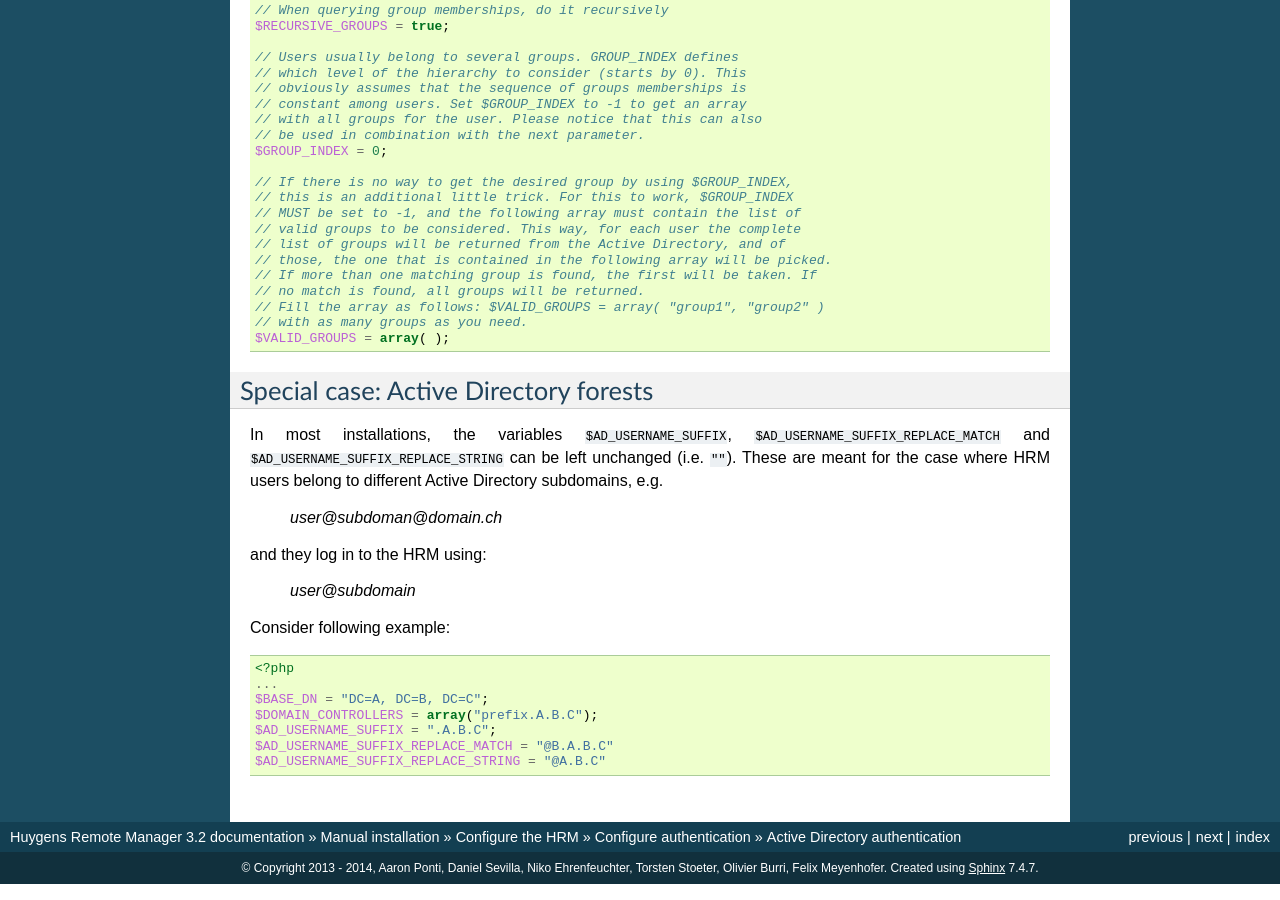
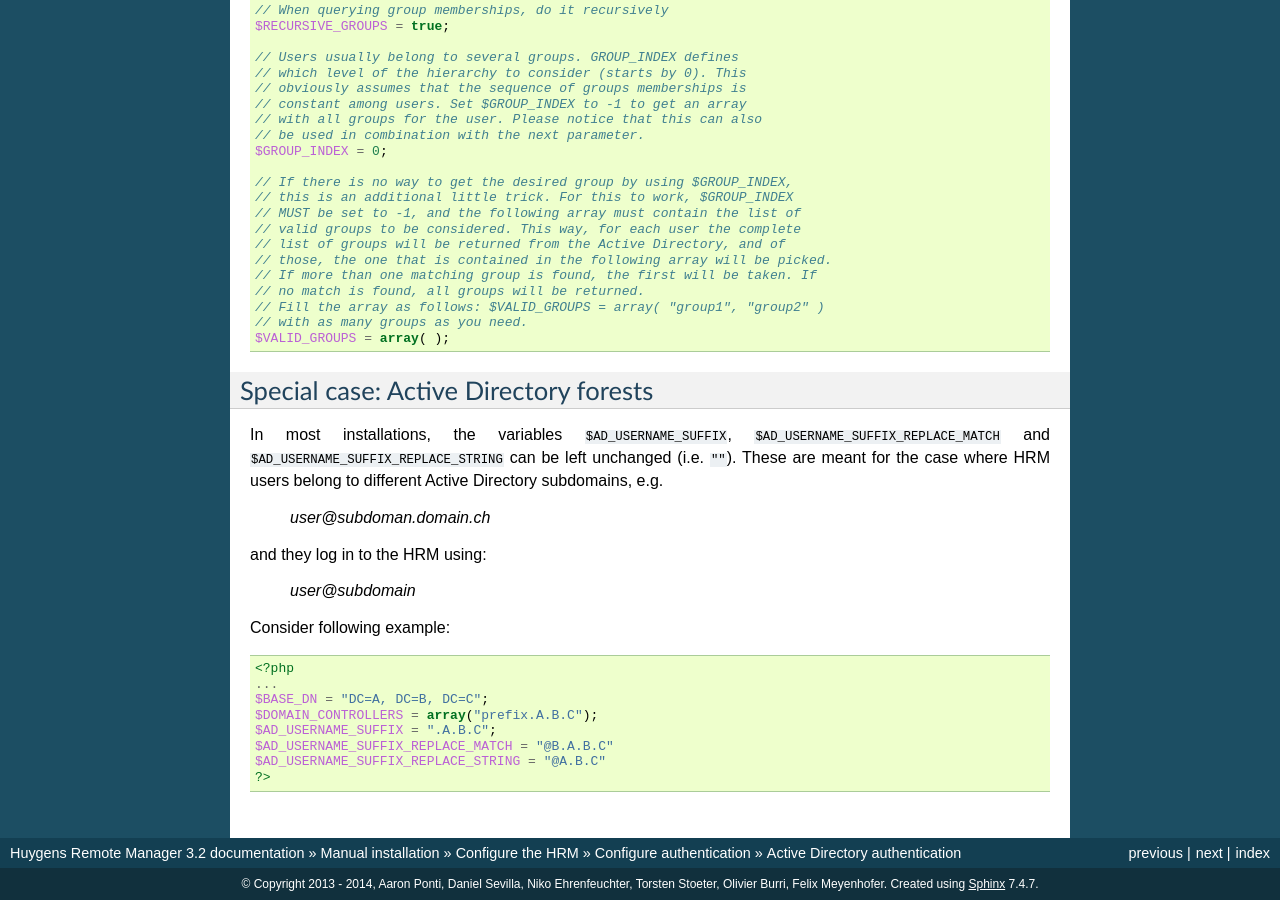
Before and after one commit to aarpon/hrm_docs, a Sphinx documentation site: the page built from docs/activedir_auth.rst, in a window 1280 px wide and 900 px high, scrolled down 1034 px. Built offline with Sphinx 7.4.7, drawn with Linux system fonts in a browser that asks for light colours.

Commit message:
Fix typo in AD-forests/multidomain section.

```diff
--- a/docs/activedir_auth.rst
+++ b/docs/activedir_auth.rst
@@ -95,7 +95,7 @@ Special case: Active Directory forests
 
 In most installations, the variables ``$AD_USERNAME_SUFFIX``, ``$AD_USERNAME_SUFFIX_REPLACE_MATCH`` and ``$AD_USERNAME_SUFFIX_REPLACE_STRING`` can be left unchanged (i.e. ``""``). These are meant for the case where HRM users belong to different Active Directory subdomains, e.g.
 
-    `user@subdoman@domain.ch`
+    `user@subdoman.domain.ch`
 
 and they log in to the HRM using:
 
@@ -112,3 +112,4 @@ Consider following example:
     $AD_USERNAME_SUFFIX = ".A.B.C";
     $AD_USERNAME_SUFFIX_REPLACE_MATCH = "@B.A.B.C"
     $AD_USERNAME_SUFFIX_REPLACE_STRING = "@A.B.C"
+    ?>
```
